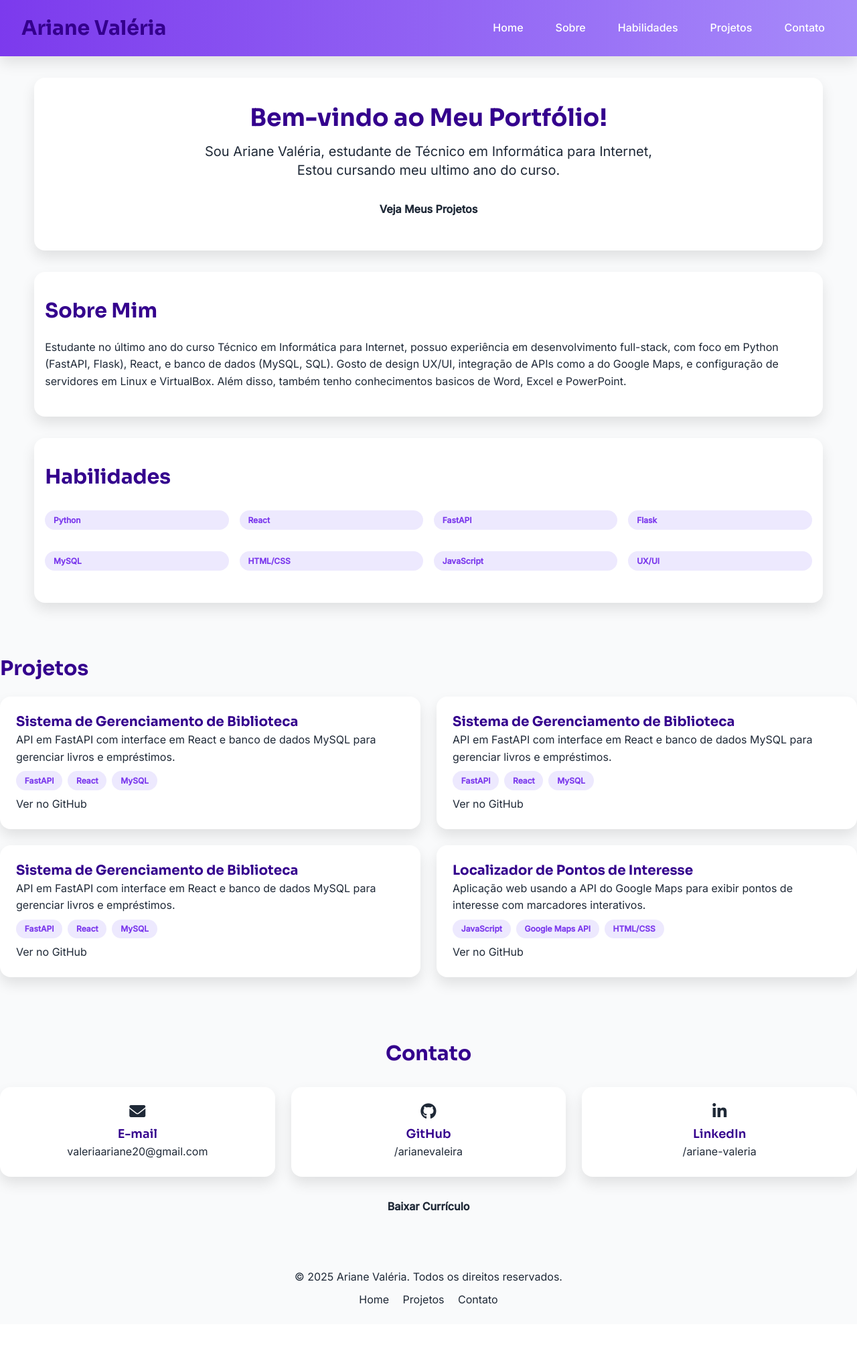
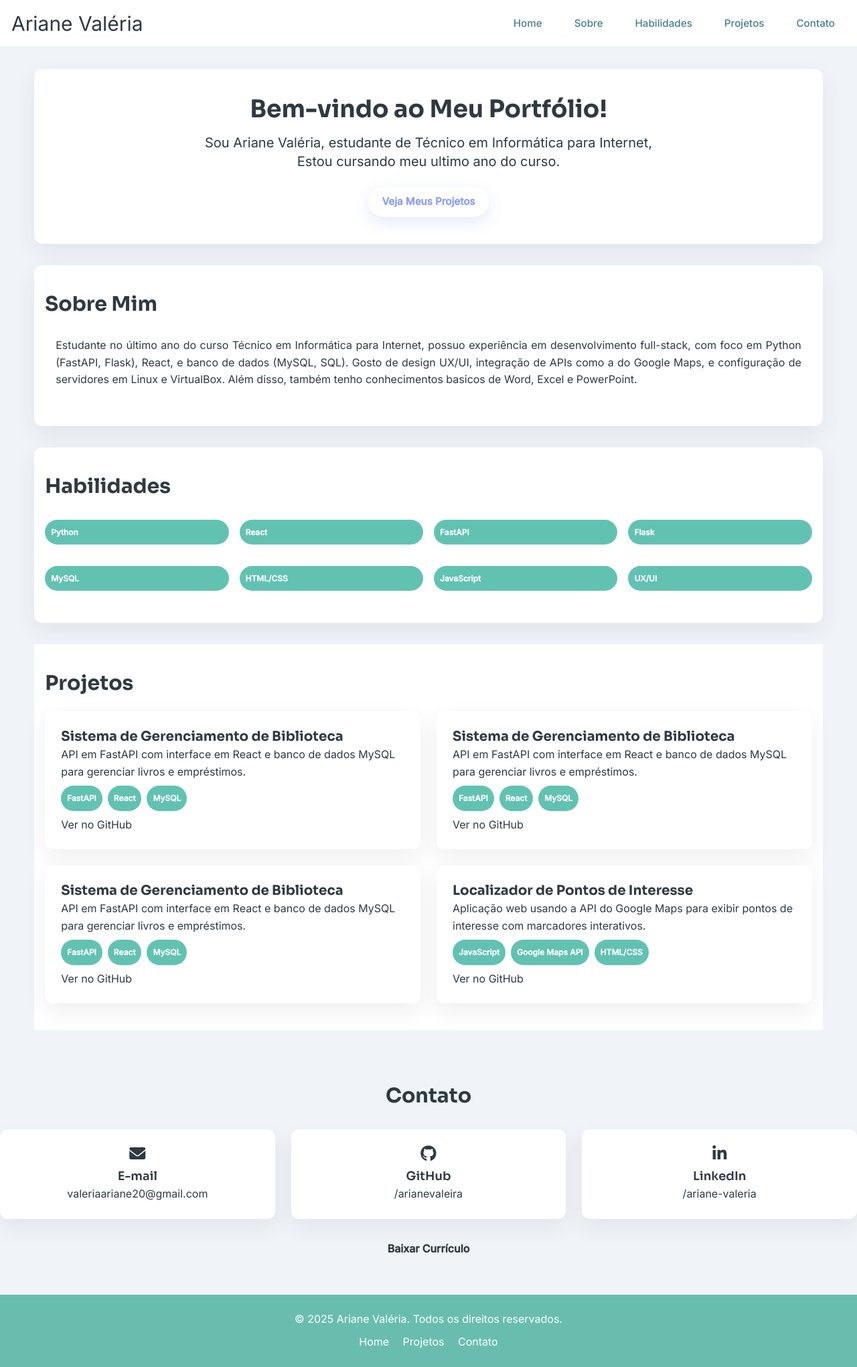
Before and after one commit to arianevaleira/meu-portifolio, a Flask app: page / in a window 1280 px wide. Shown: the whole page at 67% size. Before the commit the page ends 1950 px from the top, so only its background shows below. Run offline with Flask 3, Linux system fonts and the light colour scheme; some libraries are stand-ins or nearby versions.

Commit message:
Update style.css

```diff
--- a/static/style.css
+++ b/static/style.css
@@ -1,13 +1,20 @@
 :root {
-  --bg: #f9fafb;
+  --bg: #f0f4f9;
   --surface: #ffffff;
-  --text-primary: #1f2937;
-  --accent: #7c3aed;
-  --titulos:#34008d;
-  --accent-light: #ede9fe;
-  --radius: 16px;
-  --shadow: 0 10px 20px rgba(0, 0, 0, 0.1);
-  --transition: all 0.3s ease;
+  --text-primary: #2f3942;
+  --text-secondary: #5f6f85;
+  --heading: #1f2d45;
+  --accent: #8c9eff;
+  --accent-muted: #d7e0ff;
+  --support1: #ffe3ed;
+  --support2: #e6fcf5;
+  --radius: 12px;
+  --shadow: 0 12px 32px rgba(47, 57, 66, 0.08);
+  --transition: all 0.25s ease;
+  --border: #e3e8f1;
+  --max-width: 1200px;
+
+  --font-stack: system-ui, -apple-system, BlinkMacSystemFont, "Segoe UI", "Inter", "Work Sans", sans-serif;
 }
 
 body {
@@ -19,20 +26,24 @@
   scroll-behavior: smooth;
 }
 
-h1, h2, h3 {
+h2, h3 {
   font-family: 'Sora', sans-serif;
   font-weight: 700;
   color: var(--titulos);
 }
 
 .cabecalho {
-  background: linear-gradient(90deg, #7c3aed, #a78bfa);
-  color: white;
-  padding: 1.5rem 2rem;
+  background: var(--surface);
+  border-bottom: 1px solid var(--border);
+  padding: 17px;
   position: sticky;
   top: 0;
   z-index: 100;
-  box-shadow: var(--shadow);
+  display: flex;
+  align-items: center;
+  justify-content: space-between;
+  gap: var(--space-md);
+  font-size: 0.95rem;
 }
 
 
@@ -63,8 +74,28 @@
   margin: 2rem auto;
 }
 
+
+
+#sobre p {
+  padding: 7px;
+  text-align: justify;
+  margin: 9px;
+}
+
+#footer{
+  background-color: #69bdaf;
+  color: white;
+}
+
+#projetos {
+  max-width: 92%;
+  background: var(--surface);
+  padding: 2.5rem 1rem;
+  margin: 2rem auto;
+}
+
 .cabecalho nav a {
-  color: white;
+  color: rgb(70, 127, 145);
   font-weight: 500;
   margin: 0 1rem;
   transition: var(--transition);
@@ -82,14 +113,41 @@
   color: var(--accent-light);
 }
 
+
 .hero {
-  background: url('https://source.unsplash.com/random/1600x900?tech') no-repeat center/cover;
+  background: linear-gradient(135deg, rgba(122,140,255,0.08) 0%, rgba(230,252,245,0.08) 100%), url('https://source.unsplash.com/random/1600x900?minimal,soft') no-repeat center/cover;
   color: var(--text-primary);
   text-align: center;
-  padding: 5rem 2rem;
-  border-radius: var(--radius);
-  margin: 1rem auto;
-  max-width: 1200px;
+  padding: 75px;
+  border-radius: 5px;
+  margin: var(--space-lg) auto;
+  max-width: var(--max-width);
+  position: relative;
+  display: flex;
+  flex-direction: column;
+  gap: var(--space-sm);
+  overflow: hidden;
+}
+
+
+
+.hero a {
+  display: inline-block;
+  background: var(--surface);
+  color: var(--accent);
+  font-weight: 600;
+  padding: 0.65rem 1.25rem;
+  border-radius: 999px;
+  text-decoration: none;
+  box-shadow: 0 8px 24px rgba(122,140,255,0.2);
+  transition: var(--transition);
+  font-size: 0.95rem;
+}
+
+.hero a:hover {
+  background: var(--accent);
+  color: white;
+  filter: brightness(1.05);
 }
 
 .card {
@@ -101,20 +159,27 @@
 }
 
 .card:hover {
-  transform: translateY(-5px);
   box-shadow: 0 15px 30px rgba(0, 0, 0, 0.15);
 }
 
 .badge {
   display: inline-block;
-  background: var(--accent-light);
-  color: var(--accent);
-  padding: 0.3rem 0.8rem;
-  border-radius: 999px;
+  background: #62c2b2;
+  color: white;
+  padding: 9px;
+  border-radius: 75px;
   font-size: 0.75rem;
   font-weight: 600;
   margin: 0.5rem 0;
 }
+
+
+.inline-block:hover{
+  transition: var(--transition);
+  background: #62c2b2;
+  color: white;
+}
+
 
 #map {
   height: 200px;
@@ -127,16 +192,16 @@
   position: fixed;
   bottom: 2rem;
   right: 2rem;
-  background: var(--accent);
+  background: #62c2b2;
   color: white;
-  padding: 0.75rem;
+  padding: 15px;
   border-radius: 50%;
   box-shadow: var(--shadow);
   display: none;
 }
 
 .back-to-top:hover {
-  background: #6d28d9;
+  background: #43867b;
 }
 
 @media (max-width: 768px) {
```
